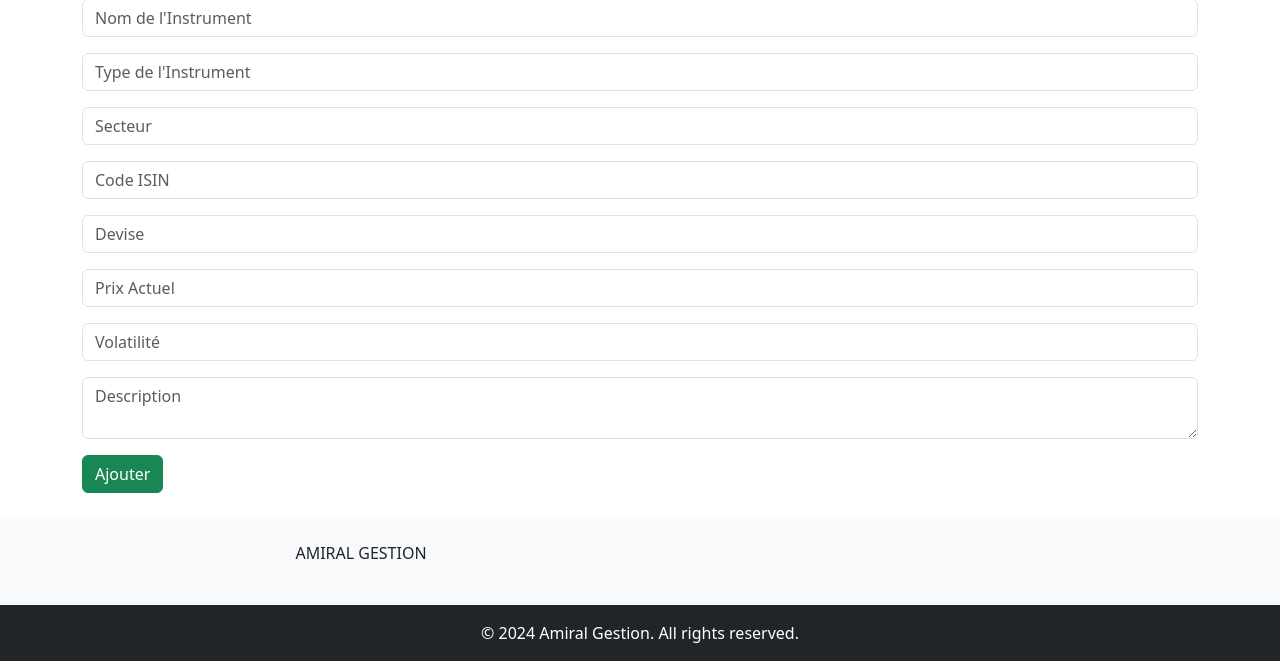
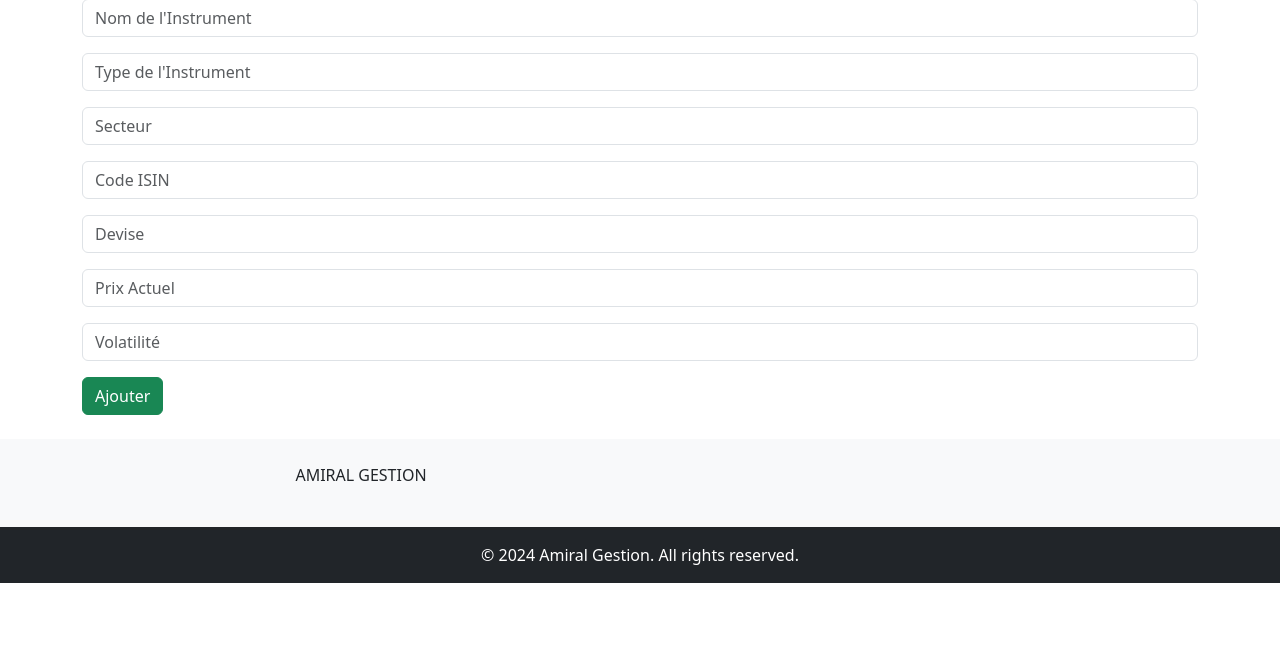
Before and after one commit to MalickaHoumgbo/Suivi_De_Portefeuille, a Flask app: page /ajout_instrument in a window 1280 px wide. Shown: the part 133-800 px from the top of the page. Run offline with Flask 3, Linux system fonts and the light colour scheme.

Commit message:
Ajustement des instruments

```diff
--- a/app/templates/ajout_instrument.html
+++ b/app/templates/ajout_instrument.html
@@ -26,9 +26,7 @@
         <div class="form-group mb-3">
             <input type="number" name="new_instrument_volatilite" class="form-control" placeholder="Volatilité" step="0.01">
         </div>
-        <div class="form-group mb-3">
-            <textarea name="new_instrument_description" class="form-control" placeholder="Description"></textarea>
-        </div>
+
         <button type="submit" class="btn btn-success">Ajouter</button>
     </form>
 </div>
--- a/app/templates/instruments.html
+++ b/app/templates/instruments.html
@@ -49,7 +49,6 @@
                     <input type="text" name="new_devise" value="{{ instrument.devise }}" class="form-control mb-2" placeholder="Devise" style="opacity: 0.7;">
                     <input type="number" name="new_prix_actuel" value="{{ instrument.prix_actuel }}" class="form-control mb-2" placeholder="Prix Actuel" step="0.01" style="opacity: 0.7;">
                     <input type="number" name="new_volatilite" value="{{ instrument.volatilite }}" class="form-control mb-2" placeholder="Volatilité" step="0.01" style="opacity: 0.7;">
-                    <textarea name="new_description" class="form-control mb-2" placeholder="Description" style="opacity: 0.7;">{{ instrument.description }}</textarea>
                     <button type="submit" class="btn btn-primary">Mettre à jour</button>
                 </form>
 
```
